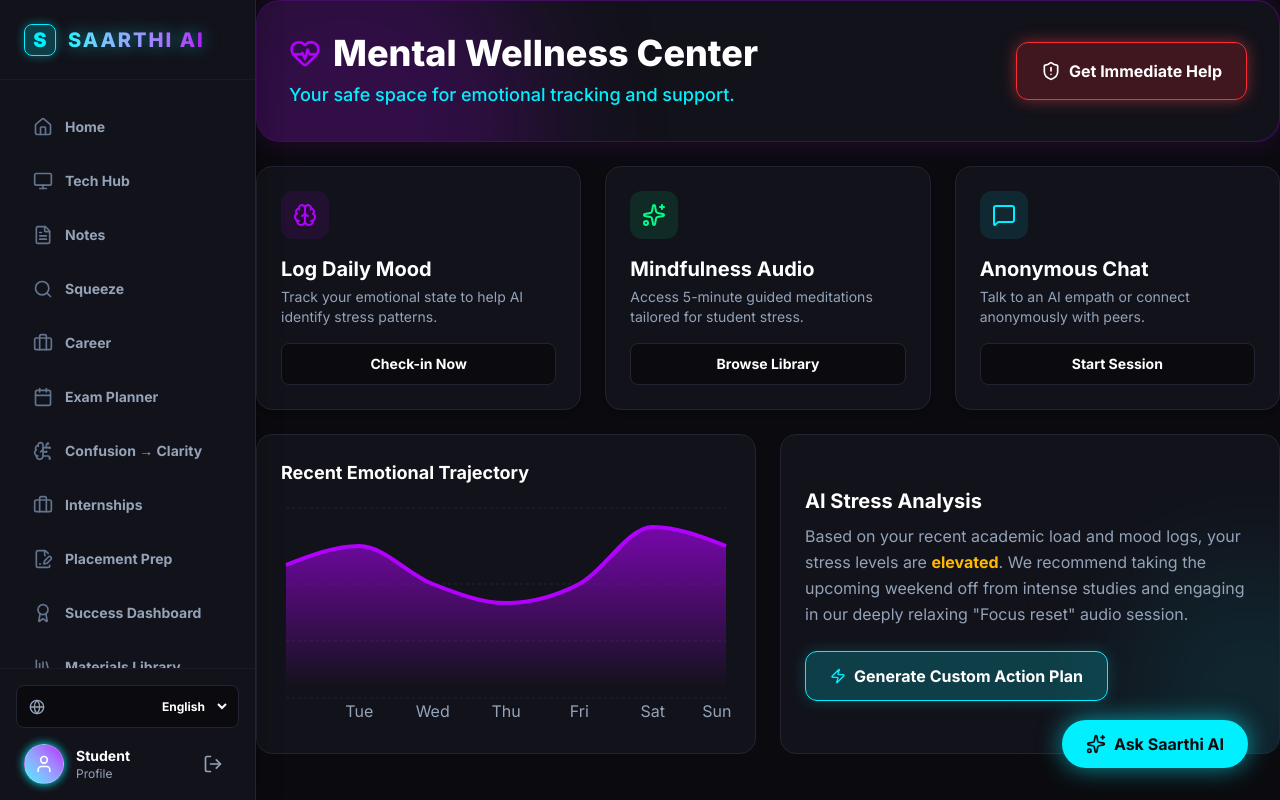
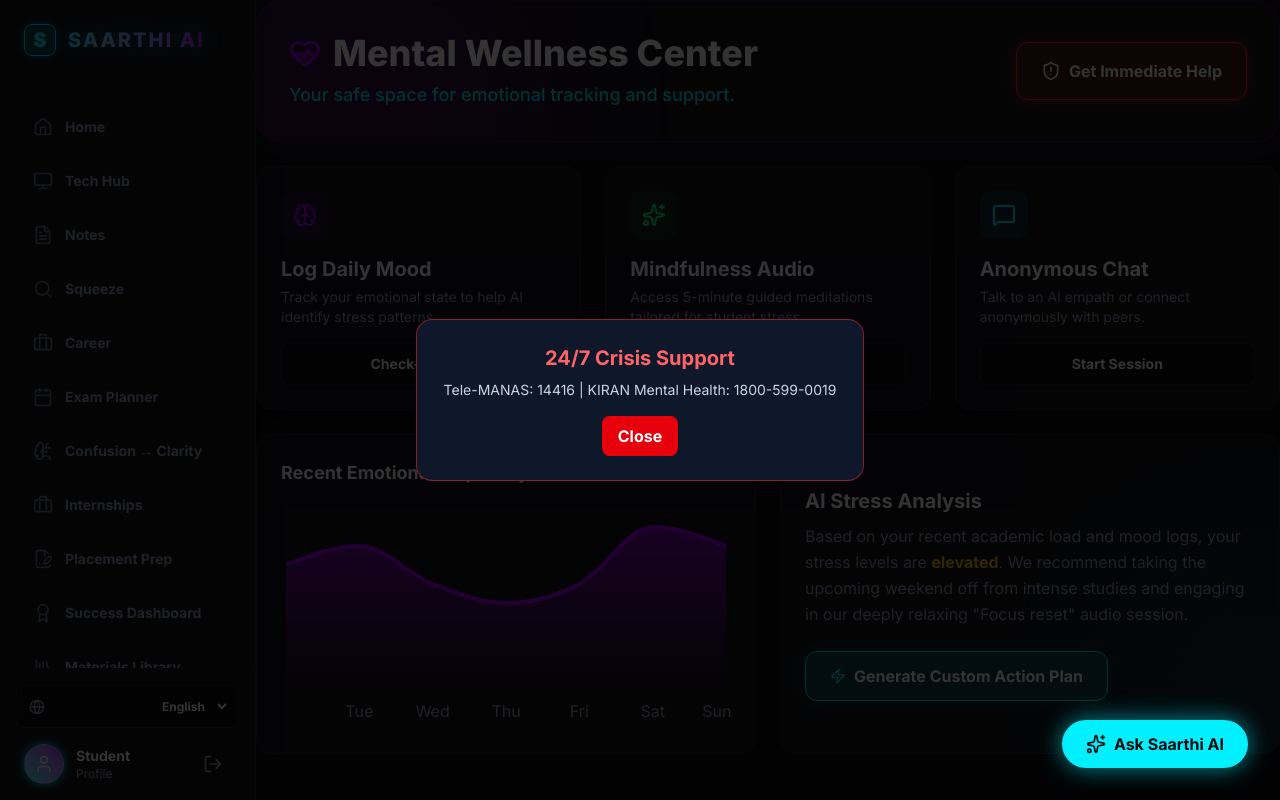
Before and after one commit to Neel-s-Workspace/saarthiai, a React (Vite) app in the folder frontend/: page /student/wellness in a window 1280 px wide. Both pictures are taken after a click on the button "Get Immediate Help". Built offline with nearby package versions, Linux system fonts and the light colour scheme.

Commit message:
fix(frontend): connect emergency support button to active helpline modal in MentalWellness (BUG-042)

```diff
--- a/frontend/src/pages/MentalWellness.jsx
+++ b/frontend/src/pages/MentalWellness.jsx
@@ -3,6 +3,7 @@ import { HeartPulse, Brain, Zap, ShieldAlert, Sparkles, MessageSquare } from 'lu
 import { ResponsiveContainer, AreaChart, Area, XAxis, YAxis, CartesianGrid, Tooltip } from 'recharts';
 
 export default function MentalWellness() {
+    const [showCrisisModal, setShowCrisisModal] = useState(false);
     const [moodData] = useState([
         { day: 'Mon', score: 7 },
         { day: 'Tue', score: 8 },
@@ -26,7 +27,7 @@ export default function MentalWellness() {
                     <p className="text-neon-blue font-medium text-lg">Your safe space for emotional tracking and support.</p>
                 </div>
 
-                <button className="relative z-10 px-6 py-4 bg-red-500/20 hover:bg-red-500 border border-red-500 text-white rounded-xl shadow-[0_0_15px_rgba(239,68,68,0.5)] font-bold transition-all flex items-center group">
+                <button onClick={() => setShowCrisisModal(true)} className="relative z-10 px-6 py-4 bg-red-500/20 hover:bg-red-500 border border-red-500 text-white rounded-xl shadow-[0_0_15px_rgba(239,68,68,0.5)] font-bold transition-all flex items-center group">
                     <ShieldAlert className="w-5 h-5 mr-2 group-hover:animate-bounce" /> Get Immediate Help
                 </button>
             </div>
@@ -99,6 +100,15 @@ export default function MentalWellness() {
                     </button>
                 </div>
             </div>
+            {showCrisisModal && (
+                <div className="fixed inset-0 bg-black/80 flex items-center justify-center z-50 p-4">
+                    <div className="bg-slate-900 border border-red-500/50 p-6 rounded-2xl max-w-md w-full text-center">
+                        <h3 className="text-xl font-bold text-red-400 mb-2">24/7 Crisis Support</h3>
+                        <p className="text-sm text-slate-300 mb-4">Tele-MANAS: 14416 | KIRAN Mental Health: 1800-599-0019</p>
+                        <button onClick={() => setShowCrisisModal(false)} className="px-4 py-2 bg-red-600 text-white font-bold rounded-lg">Close</button>
+                    </div>
+                </div>
+            )}
         </div>
     );
 }
```
Also changed, not shown: 1 other file (tests, documents, lock files or other folders).
